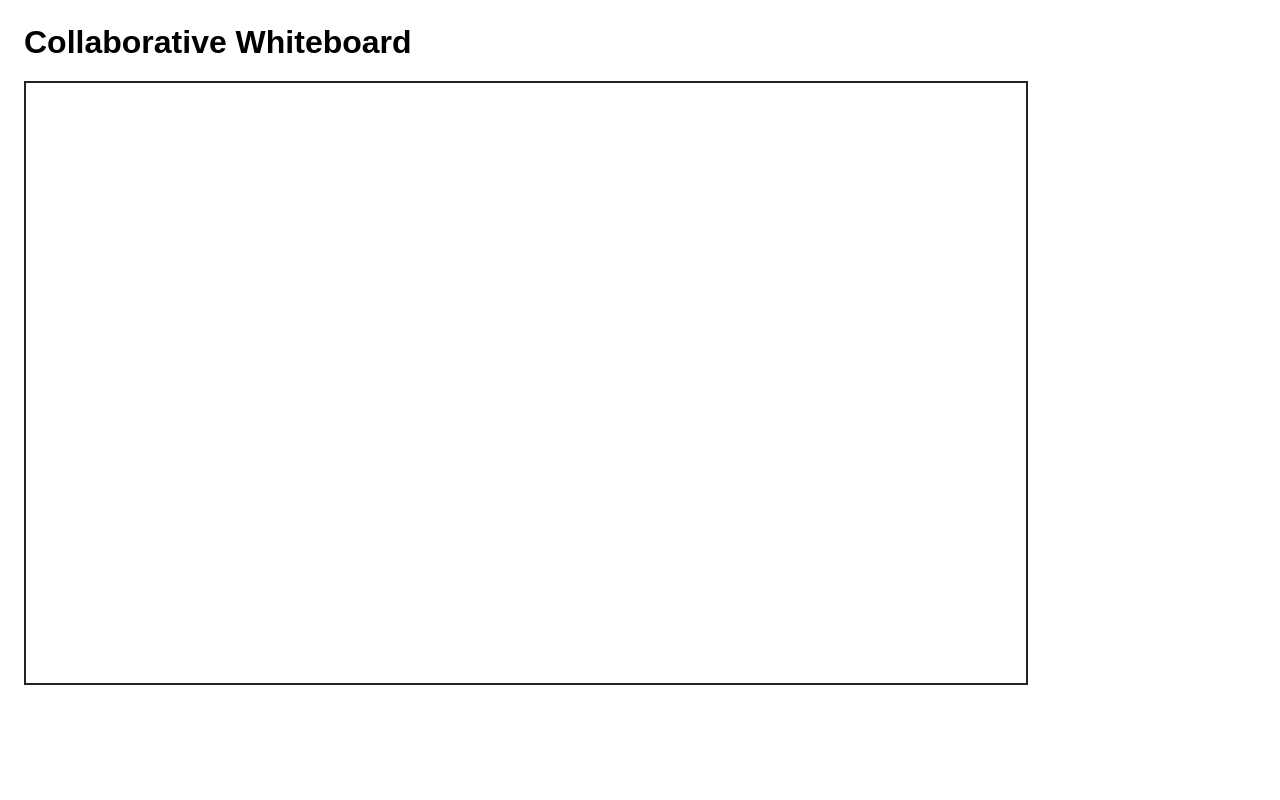
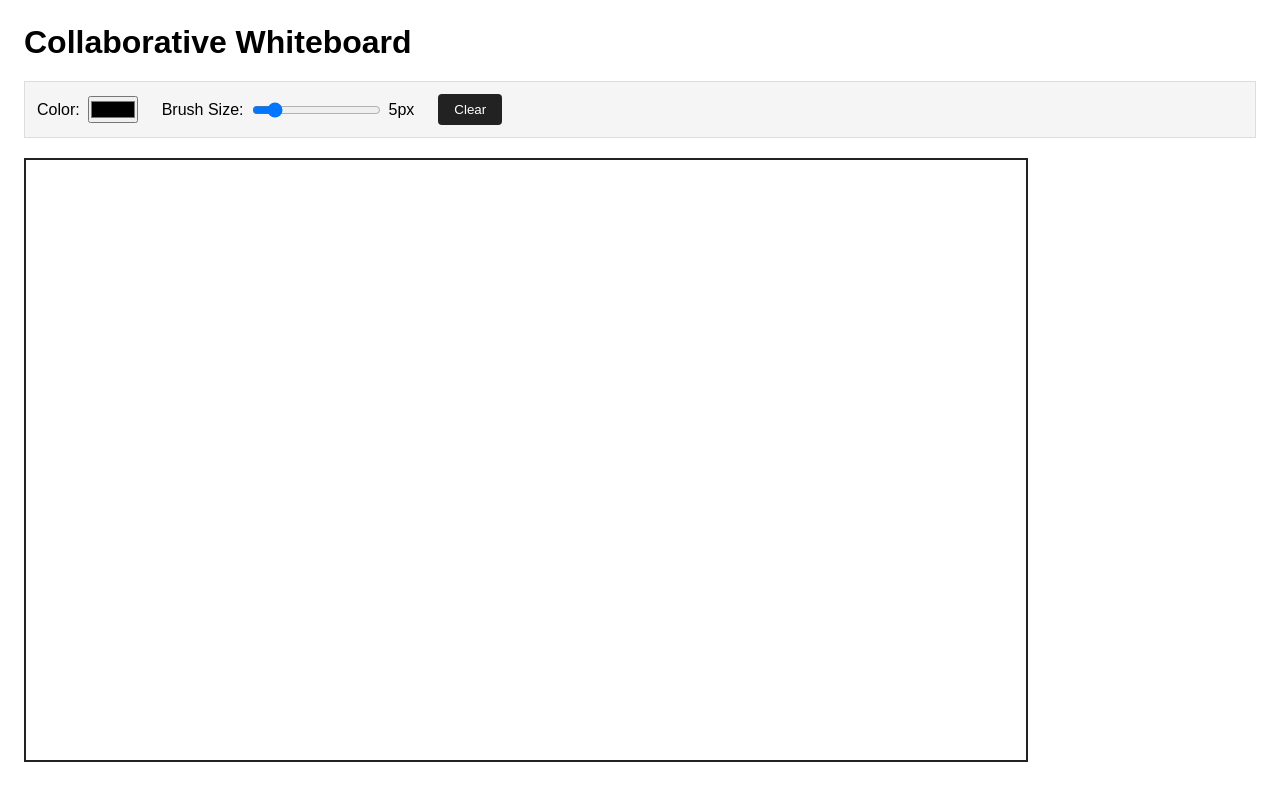
Before and after one commit to L-ikitha/Real-Time_Collaborative_whiteboard-canvas, a React (Vite) app: page / in a window 1280 px wide. Built offline with nearby package versions, Linux system fonts and the light colour scheme.

Commit message:
feat: add drawing toolbar controls

```diff
--- a/src/App.css
+++ b/src/App.css
@@ -12,3 +12,31 @@ canvas {
   border: 2px solid #222;
   background: white;
 }
+.toolbar {
+  display: flex;
+  align-items: center;
+  gap: 24px;
+  margin-bottom: 20px;
+  padding: 12px;
+  border: 1px solid #ddd;
+  background: #f5f5f5;
+}
+
+.toolbar label {
+  display: flex;
+  align-items: center;
+  gap: 8px;
+}
+
+.toolbar button {
+  padding: 8px 16px;
+  border: none;
+  background: #222;
+  color: white;
+  cursor: pointer;
+  border-radius: 4px;
+}
+
+.toolbar button:hover {
+  opacity: 0.8;
+}
--- a/src/App.tsx
+++ b/src/App.tsx
@@ -1,12 +1,30 @@
+import { useState } from "react";
 import Canvas from "./components/Canvas";
+import Toolbar from "./components/Toolbar";
 import "./App.css";
 
 function App() {
+  const [color, setColor] = useState("#000000");
+  const [brushSize, setBrushSize] = useState(5);
+
+  const clearCanvas = () => {
+    window.location.reload();
+  };
+
   return (
     <div className="app">
       <h1>Collaborative Whiteboard</h1>
 
-      <Canvas />
+      <Toolbar
+      color={color}
+      brushSize={brushSize}
+      onColorChange={setColor}
+      onBrushSizeChange={setBrushSize}
+      onClear={clearCanvas}
+    />
+
+    <Canvas color={color} brushSize={brushSize} />
+
     </div>
   );
 }
--- a/src/components/Canvas.tsx
+++ b/src/components/Canvas.tsx
@@ -1,17 +1,19 @@
 import { useRef, useState } from "react";
 
-function Canvas() {
+interface CanvasProps {
+  color: string;
+  brushSize: number;
+}
+
+function Canvas({ color, brushSize }: CanvasProps) {
   const canvasRef = useRef<HTMLCanvasElement>(null);
-
   const [isDrawing, setIsDrawing] = useState(false);
 
   const startDrawing = (event: React.MouseEvent<HTMLCanvasElement>) => {
     const canvas = canvasRef.current;
-
     if (!canvas) return;
 
     const context = canvas.getContext("2d");
-
     if (!context) return;
 
     const rect = canvas.getBoundingClientRect();
@@ -29,11 +31,9 @@ function Canvas() {
     if (!isDrawing) return;
 
     const canvas = canvasRef.current;
-
     if (!canvas) return;
 
     const context = canvas.getContext("2d");
-
     if (!context) return;
 
     const rect = canvas.getBoundingClientRect();
@@ -43,8 +43,8 @@ function Canvas() {
       event.clientY - rect.top
     );
 
-    context.strokeStyle = "#000000";
-    context.lineWidth = 5;
+    context.strokeStyle = color;
+    context.lineWidth = brushSize;
     context.lineCap = "round";
     context.lineJoin = "round";
 
--- /dev/null
+++ b/src/components/Toolbar.tsx
@@ -0,0 +1,46 @@
+interface ToolbarProps {
+  color: string;
+  brushSize: number;
+  onColorChange: (color: string) => void;
+  onBrushSizeChange: (size: number) => void;
+  onClear: () => void;
+}
+
+function Toolbar({
+  color,
+  brushSize,
+  onColorChange,
+  onBrushSizeChange,
+  onClear,
+}: ToolbarProps) {
+  return (
+    <div className="toolbar">
+      <label>
+        Color:
+        <input
+          type="color"
+          value={color}
+          onChange={(event) => onColorChange(event.target.value)}
+        />
+      </label>
+
+      <label>
+        Brush Size:
+        <input
+          type="range"
+          min="1"
+          max="30"
+          value={brushSize}
+          onChange={(event) =>
+            onBrushSizeChange(Number(event.target.value))
+          }
+        />
+        <span>{brushSize}px</span>
+      </label>
+
+      <button onClick={onClear}>Clear</button>
+    </div>
+  );
+}
+
+export default Toolbar;
```
